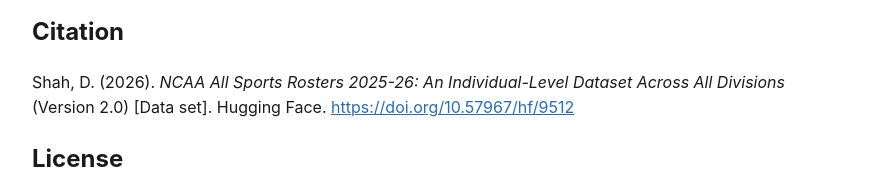
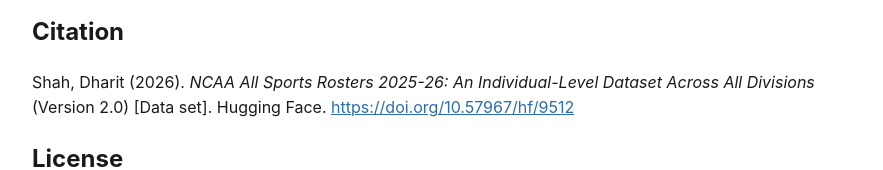
Before and after one commit to Dharit13/NCAA_2025-26-Season-Dataset-Analysis, a plain HTML site: page index.html in a window 1280 px wide. Shown: the part 526-696 px from the top of the page, without its empty margins (198-1081 px from the left). Drawn offline with Linux system fonts and the light colour scheme.

Commit message:
Citation: use full author first name (Shah, Dharit)

```diff
--- a/index.html
+++ b/index.html
@@ -208,7 +208,7 @@
 </table>
 
 <h2>Citation</h2>
-<p>Shah, D. (2026). <i>NCAA All Sports Rosters 2025-26: An Individual-Level Dataset Across All
+<p>Shah, Dharit (2026). <i>NCAA All Sports Rosters 2025-26: An Individual-Level Dataset Across All
 Divisions</i> (Version 2.0) [Data set]. Hugging Face.
 <a href="https://doi.org/10.57967/hf/9512">https://doi.org/10.57967/hf/9512</a></p>
 
```
Also changed, not shown: 2 other files.
